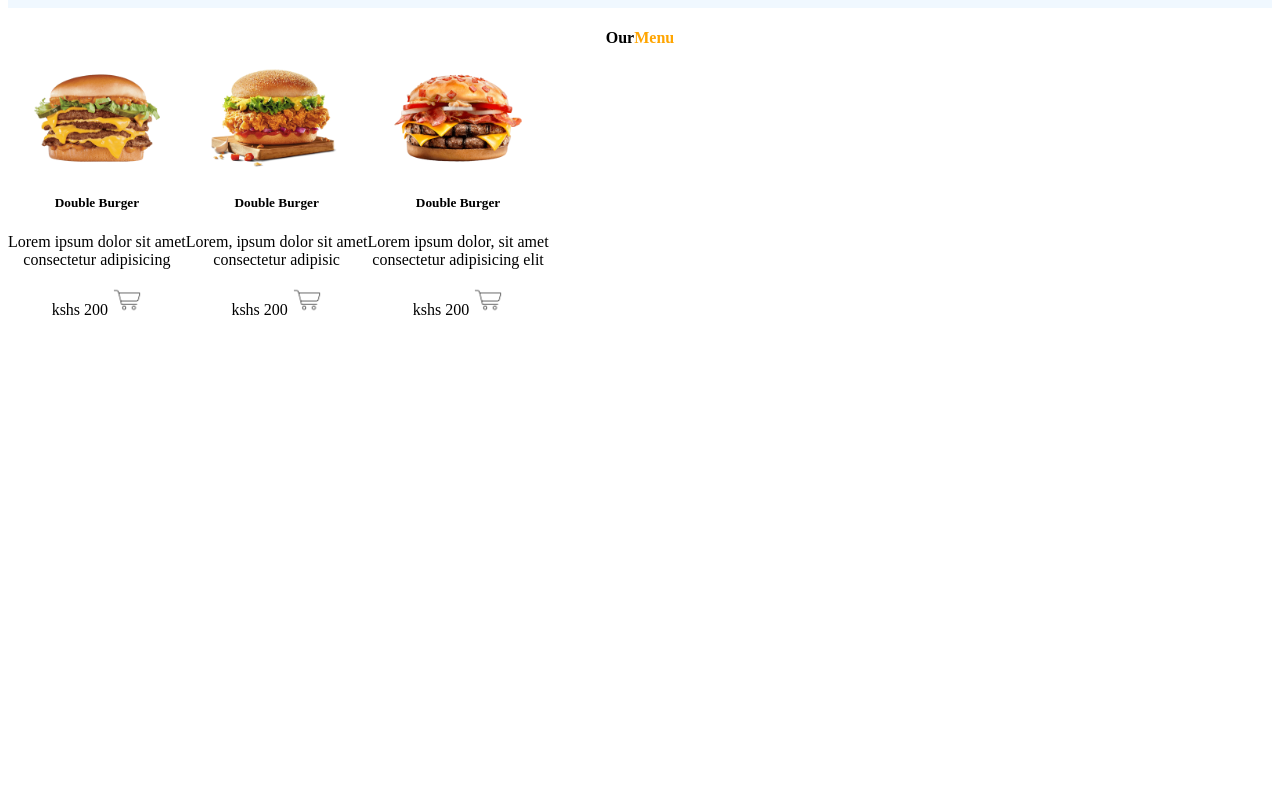
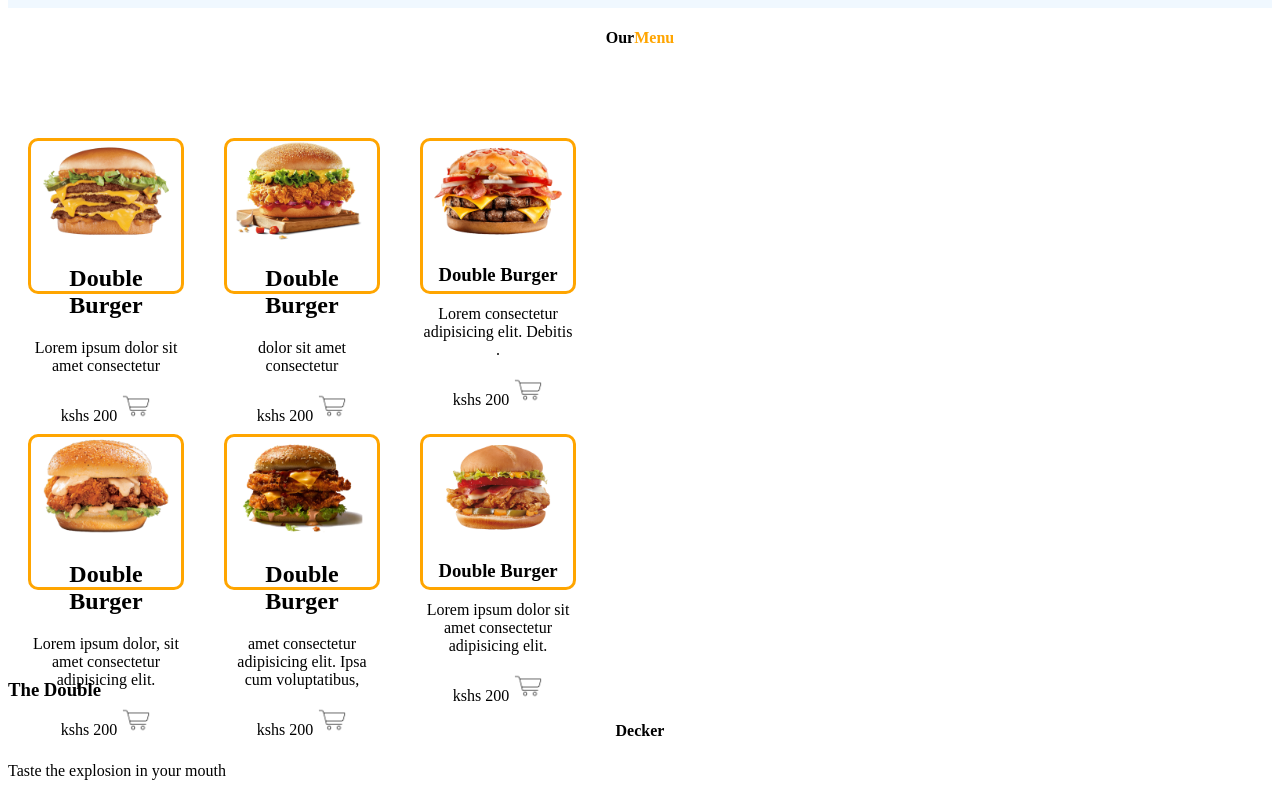
Before and after one commit to 254guru/burger_palace, a plain HTML site: page index.html in a window 1280 px wide. Shown: the part 1000-1793 px from the top of the page. Before the commit the page ends 1343 px from the top, so only its background shows below. Drawn offline with Linux system fonts and the light colour scheme.

Commit message:
this commit adds the class special and class info

```diff
--- a/index.css
+++ b/index.css
@@ -82,5 +82,15 @@
     display: flex;
     flex-direction: row;
     background-color: white;
+    padding-bottom: 50px;
+    padding-top: 50px;
+    align-content: center;
+}
+.burger{
+    border: solid orange;
+    margin: 20px;
     text-align: center;
+    width: 150px;
+    height: 150px;
+    border-radius: 10px;
 }
--- a/index.html
+++ b/index.html
@@ -60,39 +60,74 @@
         </div>
         <div class="menu">
             <h4>Our<span>Menu</span></h4>
+
             <div class="foods">
-             <div class="first">
-                 <div class="burger">
+
+                <div class="burger">
                     <img src="./images/SeekPng 1.png" height="100px">
-                    <h5>Double Burger</h5>
-                    <p>Lorem ipsum dolor sit amet <br>consectetur adipisicing </br></p>
+                    <h2>Double Burger</h2>
+                    <p>Lorem ipsum dolor sit amet consectetur </p>
+                    <div class="price">
+                        <p>kshs 200 <img src="./images/154fdf2f2759676a96e9aed653082276.png" height="30px"></p>
+                    </div>
+                </div>
+                <div class="burger">
+                    <img src="./images/SeekPng 2.png" height="100px">
+                    <h2>Double Burger</h2>
+                    <P>dolor sit amet consectetur  </P>
+                    <div class="price">
+                        <p>kshs 200 <img src="./images/154fdf2f2759676a96e9aed653082276.png" height="30px"></p>
+                    </div>
+                </div>
+                <div class="burger">
+                    <img src="./images/SeekPng 3.png" height="100px">
+                    <h3>Double Burger</h3>
+                    <p>Lorem consectetur adipisicing elit. Debitis .</p>
                     <div class="price">
                         <p>kshs 200 <img src="./images/154fdf2f2759676a96e9aed653082276.png" height="30px"></p>
                     </div>
                 </div>
             </div>
-            <div class="second">
+            <div class="foods">
                 <div class="burger">
-                    <img src="./images/SeekPng 2.png" height="100px">
-                    <h5>Double Burger</h5>
-                    <p>Lorem, ipsum dolor sit amet <br>consectetur adipisic</br></p>
+                    <img src="./images/SeekPng 4.png" height="100px">
+                    <h2>Double Burger</h2>
+                    <p>Lorem ipsum dolor, sit amet consectetur adipisicing elit. </p>
+                    <div class="price">
+                        <p>kshs 200 <img src="./images/154fdf2f2759676a96e9aed653082276.png" height="30px"></p>
+                    </div>
+                </div>
+                <div class="burger">
+                    <img src="./images/SeekPng 5.png" height="100px">
+                    <h2>Double Burger</h2>
+                    <p> amet consectetur adipisicing elit. Ipsa cum voluptatibus, </p>
+                    <div class="price">
+                        <p>kshs 200 <img src="./images/154fdf2f2759676a96e9aed653082276.png" height="30px"></p>
+                    </div>
+                </div>
+                <div class="burger">
+                    <img src="./images/SeekPng 6.png" height="100px">
+                    <h3>Double Burger</h3>
+                    <p>Lorem ipsum dolor sit amet consectetur adipisicing elit.</p>
                     <div class="price">
                         <p>kshs 200 <img src="./images/154fdf2f2759676a96e9aed653082276.png" height="30px"></p>
                     </div>
                 </div>
             </div>
-            <div class="third">
-                <div class="burger">
-                    <img src="./images/SeekPng 3.png" height="100px">
-                    <h5>Double Burger</h5>
-                    <p>Lorem ipsum dolor, sit amet <br>consectetur adipisicing elit</br></p>
-                    <div class="price">
-                        <p>kshs 200 <img src="./images/154fdf2f2759676a96e9aed653082276.png" height="30px"></p>
-                    </div>
-                </div>
+            <div class="special">
+                <h3>The Double </h3>
+                <h4>Decker</h4>
+                <p>Taste the explosion in your mouth</p>
+
+                <img src="./images/double-check1.png" height="300px">
+                <img src="./images/double-check2.png" height="400px">
             </div>
+            <div class="info">
+                <p>Discover even more<br>with our mobile apps</p>
+                <img src="./images/mobile1.png" height="400px">
+
+                <img src="./images/mobile2.png" height="400px">
             </div>
-        </div>
 
 
 </body>
```
